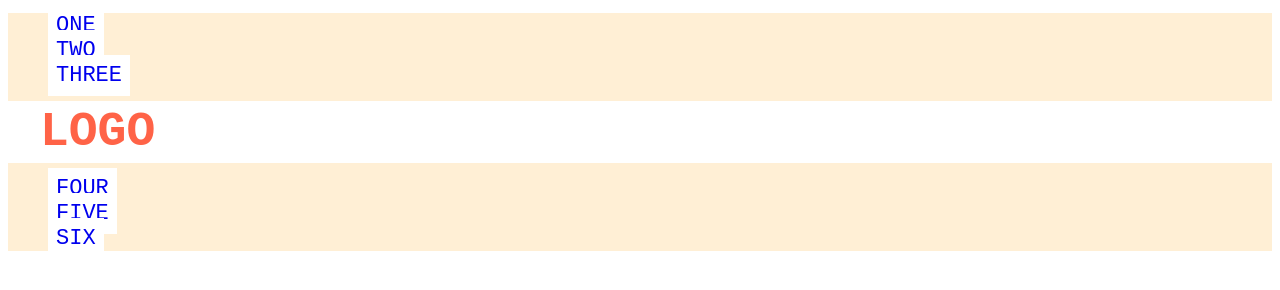
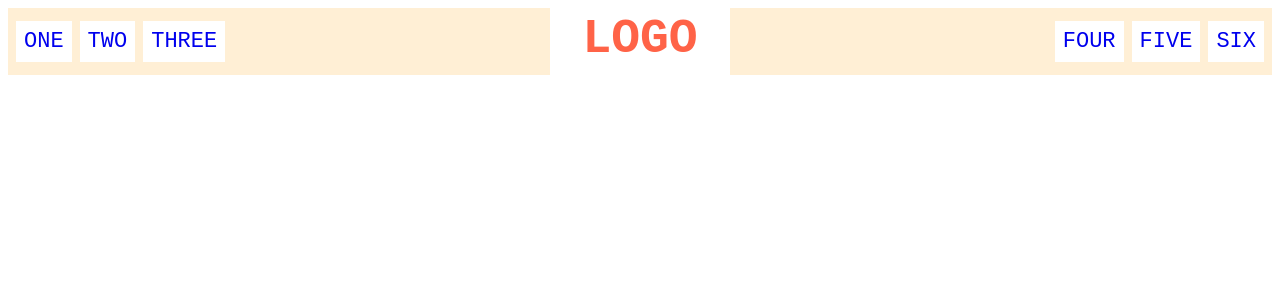
Before and after one commit to brndnknn/theOdinProject, a plain HTML site: page reviewingCSS/flex/02-flex-header/index.html in a window 1280 px wide. Drawn offline with Linux system fonts and the light colour scheme.

Commit message:
second example complete

```diff
--- a/reviewingCSS/flex/02-flex-header/style.css
+++ b/reviewingCSS/flex/02-flex-header/style.css
@@ -1,7 +1,10 @@
 .header  {
   font-family: monospace;
   background: papayawhip;
+  display: flex;
+  justify-content: space-between;
 }
+
 
 .logo {
   font-size: 48px;
@@ -14,6 +17,11 @@
 ul {
   /* this removes the dots on the list items*/
   list-style-type: none;
+  padding: 8px;
+  display: flex;
+  align-items: center;
+  justify-content: center;
+  gap: 8px;
 }
 
 a {
```
